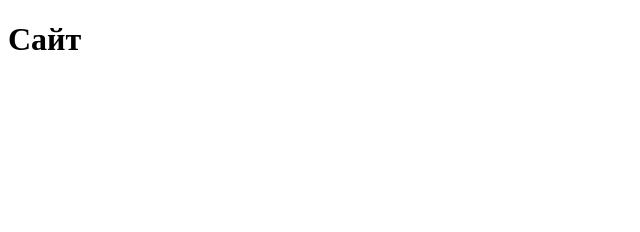
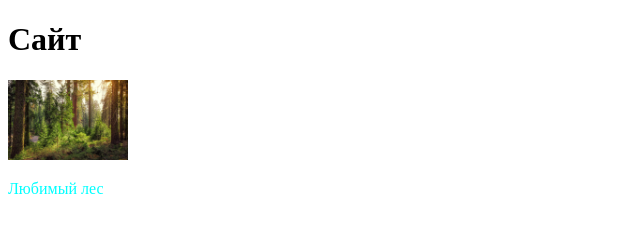
Before and after one commit to ichigaru/pirat, a plain HTML site: page index.html in a window 1280 px wide. Shown: the whole page, without its empty margins (0-640 px from the left). Drawn offline with Linux system fonts and the light colour scheme.

Commit message:
Добавили цвет тексту, и поменяли размер картинки

```diff
--- a/index.html
+++ b/index.html
@@ -1,10 +1,13 @@
 <!DOCTYPE html>
-<html lang="en">
+<html lang="ru">
 <head>
     <meta charset="UTF-8">
     <title>Document</title>
+    <link rel="stylesheet" href="styles/style.css">
 </head>
 <body>
     <h1>Сайт</h1>
+    <img src="img/%D0%BB%D0%B5%D1%811.jpg" alt="тут был лес">
+    <p>Любимый лес </p>
 </body>
 </html>
--- /dev/null
+++ b/styles/style.css
@@ -0,0 +1,6 @@
+img{
+    width: 120px;
+}
+p{
+    color: aqua;
+}
```
Also changed, not shown: img/лес1.jpg (added).
